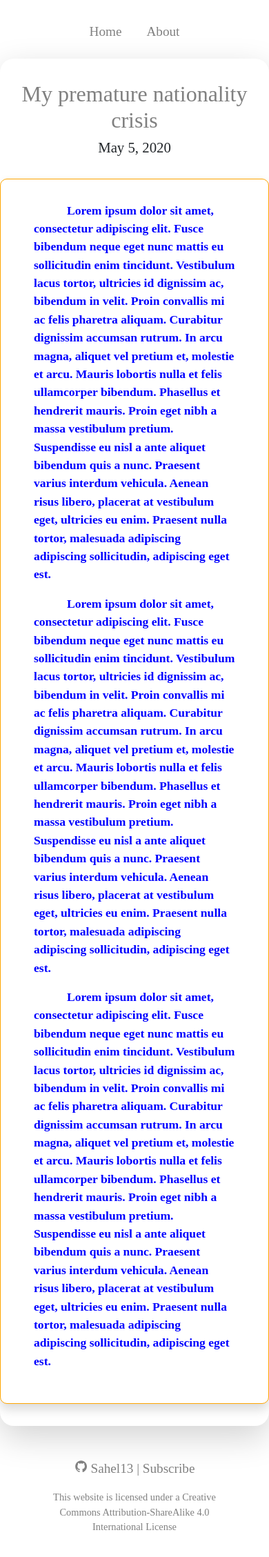
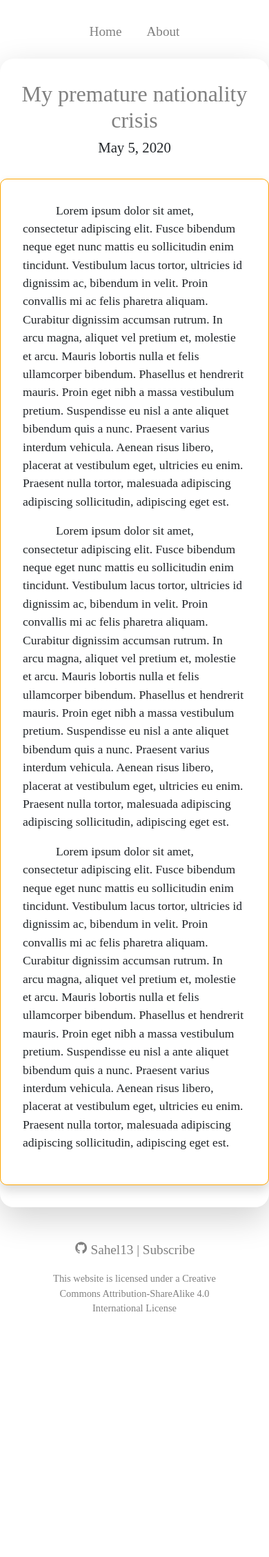
Before and after one commit to Sahel13/TheStudentWatch-Old, a Jekyll site: the page built from _posts/2020-05-05-my-premature-nationality-crisis.md, in a window 390 px wide. Shown: the whole page at 69% size. Built offline with Jekyll 4.4.1, drawn with Linux system fonts in a browser that asks for light colours; nearby versions of some CDN libraries; after the commit the page ends 1940 px from its top, so only the background shows below that.

```diff
--- a/_sass/post_page.scss
+++ b/_sass/post_page.scss
@@ -14,12 +14,11 @@
 /* Content takes the full width in small screens */
 @media (max-width: 576px) {
   .postDetail {
-  	@include sidePadding(3rem);
+  	@include sidePadding(2rem);
 
   	p {
-      color: blue;
   		font-size: 1.1rem;
-      font-weight: 600;
+      font-weight: 500;
   	}
   }
 }
```
